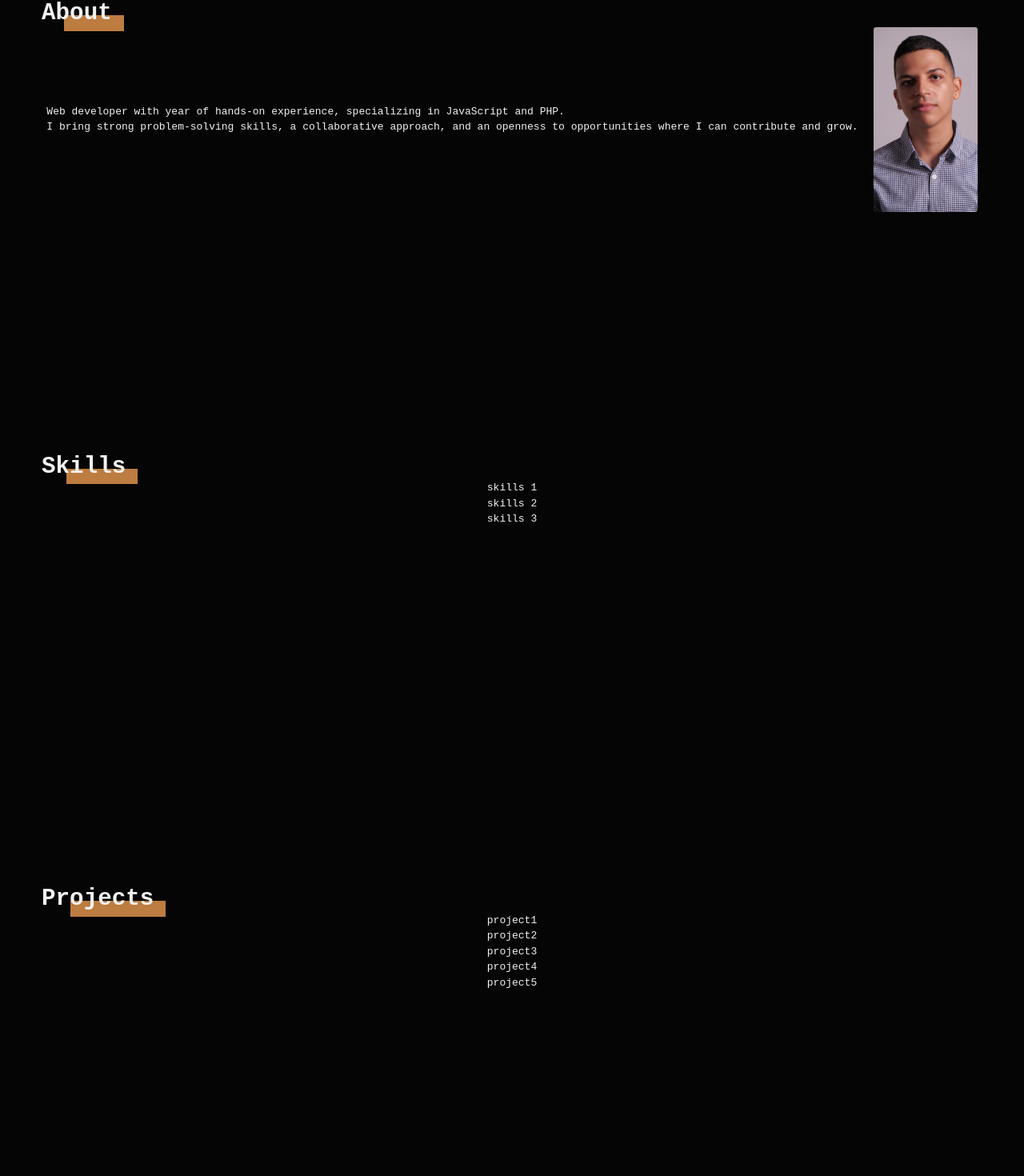
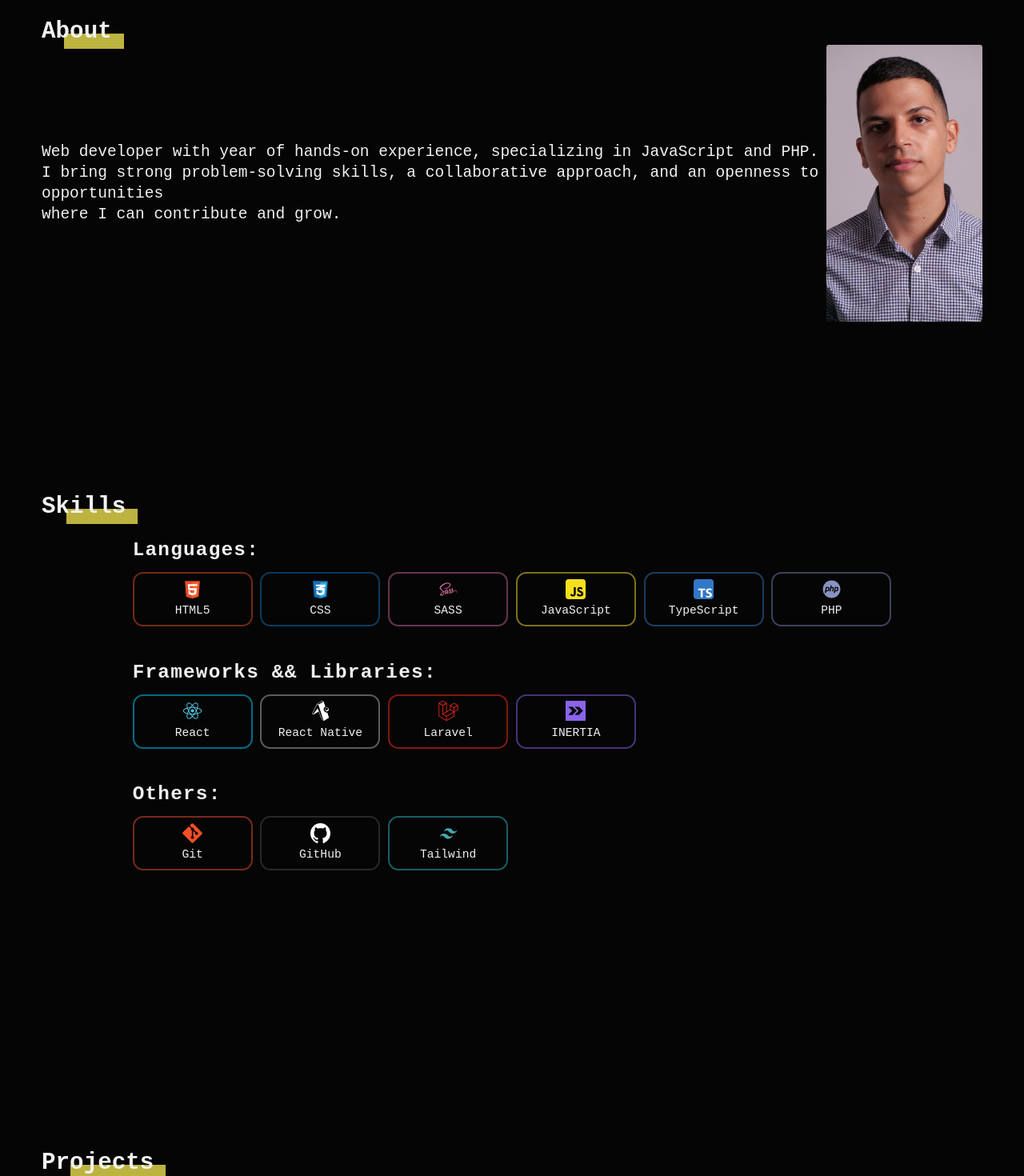
Before and after one commit to Osama-Jeb/portfolio, a React (Vite) app: page / in a window 1280 px wide. Shown: the part 747-2217 px from the top of the page at 80% size. Built offline with nearby package versions, Linux system fonts and the light colour scheme.

Commit message:
skills and constants

```diff
--- a/src/App.css
+++ b/src/App.css
@@ -1,5 +1,13 @@
 * {
     font-family: monospace;
+    transition: all 0.5s;
+}
+
+section{
+    min-height: 80vh;
+    display: flex;
+    align-items: center;
+    justify-content: center;
 }
 
 .title {
@@ -10,7 +18,7 @@
     content: "";
     height: 60%;
     width: 85%;
-    background-color: #bd7c40;
+    background-color: #bdb340;
     display: block;
     position: absolute;
     bottom: -5px;
--- a/src/App.tsx
+++ b/src/App.tsx
@@ -1,4 +1,5 @@
 import './App.css'
+import { useState } from 'react'
 import About from './sections/about'
 import Contact from './sections/contact'
 import Hero from './sections/hero'
@@ -7,16 +8,24 @@ import Projects from './sections/projects'
 import Skills from './sections/skills'
 import Trusted from './sections/trusted'
 
+interface Theme {
+  backgroundColor: string,
+  color: string,
+}
+
 function App() {
-
+  const [theme, setTheme] = useState<Theme>({
+    backgroundColor: "#050505",
+    color: "#F1F1F1"
+  })
   return (
     <div
-    style={{
-      backgroundColor: "#050505",
-      color: "#F1F1F1"
-    }}
+      style={{
+        backgroundColor: theme.backgroundColor,
+        color: theme.color
+      }}
     >
-      <Navbar />
+      <Navbar theme={theme} setTheme={setTheme} />
       <Hero />
       <About />
       <Skills />
--- /dev/null
+++ b/src/components/ProjectCard.tsx
@@ -0,0 +1,12 @@
+interface ProjectCardProps {
+    index: number,
+    project: string
+}
+
+export default function ProjectCard({ project, index }: ProjectCardProps) {
+    return (
+        <div key={index}>
+            <p>This is project card {project}</p>
+        </div>
+    )
+}
--- /dev/null
+++ b/src/constants/skills.tsx
@@ -0,0 +1,90 @@
+import html from "../assets/images/skills/html.svg";
+import css from "../assets/images/skills/css.svg";
+import javascript from "../assets/images/skills/javascript.svg";
+import php from "../assets/images/skills/php.svg";
+import typescript from "../assets/images/skills/typescript.svg";
+import expo from "../assets/images/skills/expo.svg";
+import sass from "../assets/images/skills/sass.svg";
+
+import react from "../assets/images/skills/react.svg";
+import laravel from "../assets/images/skills/laravel.svg";
+import tailwind from "../assets/images/skills/tailwind.svg";
+import inertia from "../assets/images/skills/inertia.svg";
+
+import git from "../assets/images/skills/Git.svg";
+import github from "../assets/images/skills/GitHub.svg";
+
+export const languages = [
+    {
+        name: 'HTML5',
+        image: html,
+        bg: 'border-[#e44d2680]'
+    },
+    {
+        name: 'CSS',
+        image: css,
+        bg: 'border-[#1172b880]'
+    },
+    {
+        name: 'SASS',
+        image: sass,
+        bg: 'border-[#cc669980]'
+    },
+    {
+        name: 'JavaScript',
+        image: javascript,
+        bg: 'border-[#f7e02580]'
+    },
+    {
+        name: 'TypeScript',
+        image: typescript,
+        bg: 'border-[#3178c680]'
+    },
+    {
+        name: 'PHP',
+        image: php,
+        bg: 'border-[#7b7fb580]'
+    },
+];
+
+export const frameworks = [
+    {
+        name: 'React',
+        image: react,
+        bg: 'border-[#00d8ff80]'
+    },
+    {
+        name: 'React Native',
+        image: expo,
+        bg: 'border-[#b5b4b480]'
+    },
+    {
+        name: 'Laravel',
+        image: laravel,
+        bg: 'border-[#ff2d2080]'
+    },
+    {
+        name: 'INERTIA',
+        image: inertia,
+        bg: 'border-[#8964eb80]'
+    },
+];
+
+export const others = [
+    {
+        name: 'Git',
+        image: git,
+        bg: 'border-[#f0503380]'
+    },
+    {
+        name: 'GitHub',
+        image: github,
+        bg: 'border-[#282828]'
+    },
+    {
+        name: 'Tailwind',
+        image: tailwind,
+        bg: 'border-[#30b8c780]'
+    },
+
+]
--- a/src/sections/about.tsx
+++ b/src/sections/about.tsx
@@ -3,18 +3,18 @@ import Title from "../components/Title";
 
 export default function About() {
     return (
-        <section className="min-h-[60vh] flex items-center justify-center">
+        <section>
             <div className="w-full px-16">
                 <Title title="About" />
 
-                <div className="flex items-center justify-around gap-2">
+                <div className="flex items-center justify-around gap-2 text-2xl">
                     <div>
                         <p>Web developer with year of hands-on experience, specializing in JavaScript and PHP.</p>
-                        <p>I bring strong problem-solving skills, a collaborative approach, and an openness to opportunities where I can contribute and grow.</p>
+                        <p>I bring strong problem-solving skills, a collaborative approach, and an openness to opportunities <br /> where I can contribute and grow.</p>
                     </div>
 
                     <img src={profile}
-                        className="w-40 object-cover rounded"
+                        className="w-60 object-cover rounded"
                         alt="oussama_jebrane_profile" />
                 </div>
             </div>
--- a/src/sections/contact.tsx
+++ b/src/sections/contact.tsx
@@ -1,7 +1,7 @@
 export default function Contact()
 {
     return(
-        <section className="min-h-[60vh] flex items-center justify-center">
+        <section>
             <div>
                 <p>This is the contact section</p>
                 <p>This is the contact section</p>
--- a/src/sections/hero.tsx
+++ b/src/sections/hero.tsx
@@ -2,7 +2,7 @@ export default function Hero() {
 
 
     return (
-        <section className="flex items-center justify-center min-h-[80vh]">
+        <section className="min-h-[90vh]">
             <div className="flex items-center justify-around w-full">
                 {/* Intro */}
                 <div className="text-center">
--- a/src/sections/navbar.tsx
+++ b/src/sections/navbar.tsx
@@ -1,6 +1,23 @@
 import logo from "../assets/images/favicon-_1_.svg";
 
-export default function Navbar() {
+interface Theme {
+    backgroundColor: string,
+    color: string,
+}
+interface NavbarProps {
+    theme: Theme,
+    setTheme: (theme: Theme) => void,
+}
+
+
+export default function Navbar({ theme, setTheme }: NavbarProps) {
+
+    const changeTheme = () => {
+        setTheme({
+            backgroundColor: theme.backgroundColor == "#050505" ? "" : "#050505",
+            color: theme.color == "#F1F1F1" ? "" : "#F1F1F1"
+        })
+    }
 
     return (
         <nav className=" p-4 fixed top-0 w-full">
@@ -17,6 +34,12 @@ export default function Navbar() {
                     <p>Skills</p>
                     <p>Projects</p>
                     <p>Contact</p>
+                    <button
+                    className="px-3 py-1 rounded bg-red-400"
+                        onClick={changeTheme}
+                    >
+                        Change Theme
+                    </button>
                 </div>
             </div>
         </nav>
--- a/src/sections/projects.tsx
+++ b/src/sections/projects.tsx
@@ -1,16 +1,17 @@
+import ProjectCard from "../components/ProjectCard"
 import Title from "../components/Title"
 
 export default function Projects() {
     return (
-        <section className="min-h-[80vh] flex items-center justify-center">
+        <section>
             <div className="w-full px-16">
                 <Title title="Projects" />
                 <div className="flex items-center justify-center flex-col gap-2s">
-                    <p>project1</p>
-                    <p>project2</p>
-                    <p>project3</p>
-                    <p>project4</p>
-                    <p>project5</p>
+                    {
+                        ["1", "2", "3", "4"].map((project, ind) => (
+                            <ProjectCard project={project} index={ind} />
+                        ))
+                    }
                 </div>
             </div>
         </section>
--- a/src/sections/skills.tsx
+++ b/src/sections/skills.tsx
@@ -1,14 +1,39 @@
-import Title from "../components/Title"
+import Title from "../components/Title";
+import { languages, frameworks, others } from "../constants/skills";
 
 export default function Skills() {
+
+    const categories = [
+        { title: 'Languages', skills: languages },
+        { title: 'Frameworks && Libraries', skills: frameworks },
+        { title: 'Others', skills: others },
+    ];
+
+
     return (
-        <section className="min-h-[60vh] flex items-center justify-center">
+        <section>
             <div className="w-full px-16">
                 <Title title="Skills" />
                 <div className="flex items-center justify-center flex-col">
-                    <p>skills 1</p>
-                    <p>skills 2</p>
-                    <p>skills 3</p>
+                    <div className="flex flex-col gap-6">
+                        {categories.map((category, index) => (
+                            <div key={index} className="mt-7">
+                                <p className="text-3xl tracking-wider font-bold mb-2">{category.title}:</p>
+                                <ul
+                                    className="flex items-center gap-3 flex-wrap">
+                                    {category.skills.map((skill, i) => (
+                                        <li
+                                            key={i}
+                                            className={`flex flex-col items-center gap-1 w-[150px] p-2 ${skill.bg} border-2 mt-2 rounded-2xl`}
+                                        >
+                                            <img src={skill.image} width={25} alt="" />
+                                            <p className="text-lg">{skill.name}</p>
+                                        </li>
+                                    ))}
+                                </ul>
+                            </div>
+                        ))}
+                    </div>
                 </div>
             </div>
         </section>
--- a/src/sections/trusted.tsx
+++ b/src/sections/trusted.tsx
@@ -2,7 +2,7 @@ import Title from "../components/Title";
 
 export default function Trusted() {
     return (
-        <section className="min-h-[50vh] flex items-center justify-center">
+        <section>
             <div className="w-full px-16">
                 <Title title="Trusted By" />
 
```
Also changed, not shown: src/assets/images/skills/inertia.svg (added), src/assets/images/skills/sass.svg (added).
